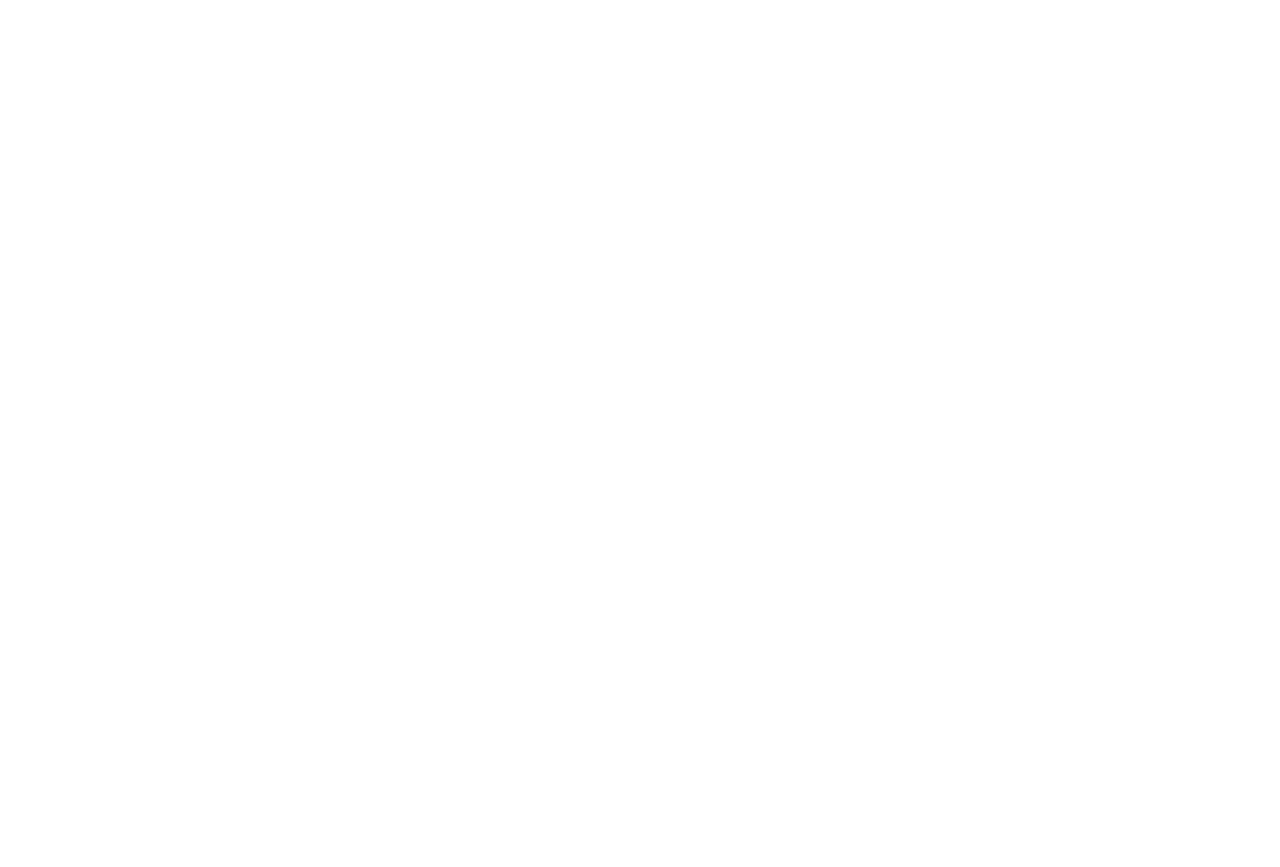
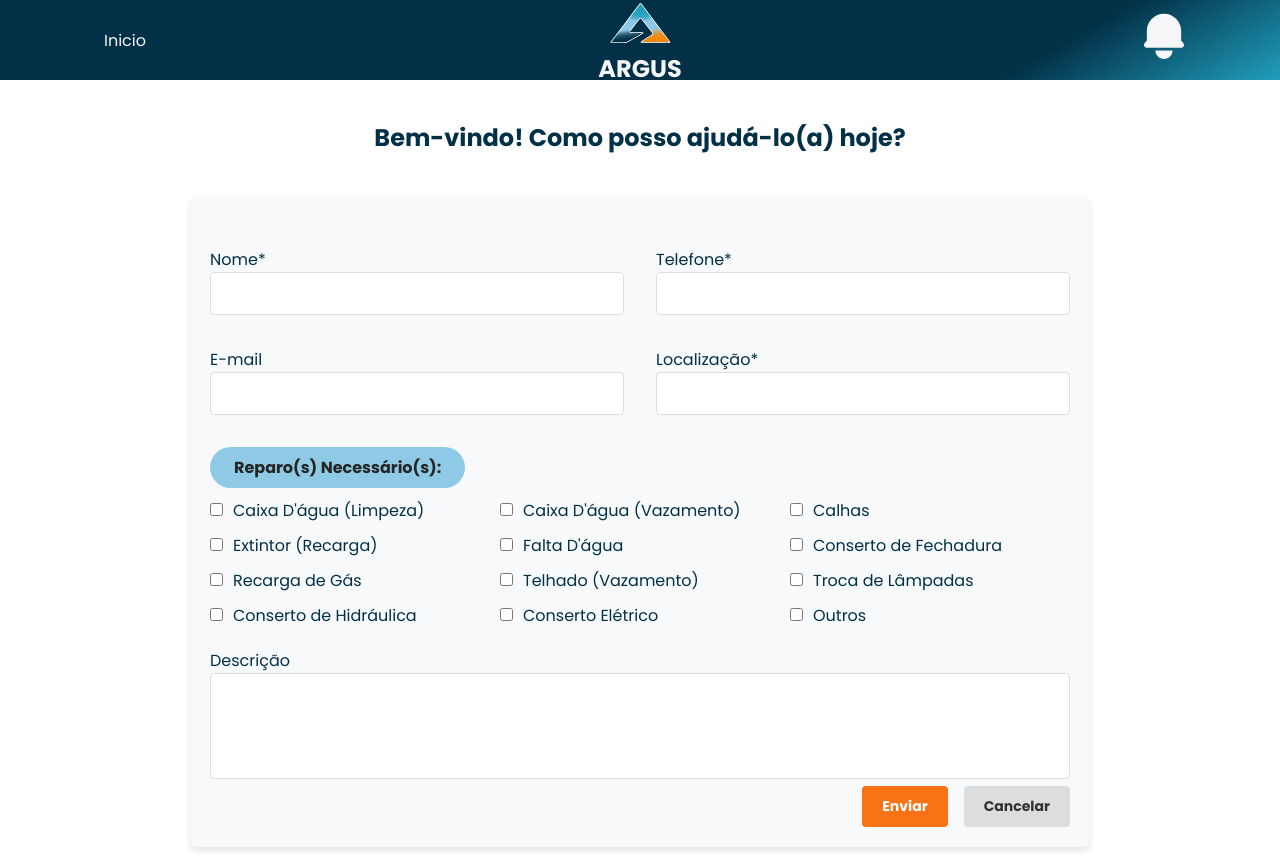
Before and after one commit to ProjetoARGUS/ReactPWA, a React (Vite) app: page /upKeep in a window 1280 px wide. Before the commit the page ends 800 px from the top, so only its background shows below. Built offline with nearby package versions, Linux system fonts and the light colour scheme.

Commit message:
Feat: UpKeep Page

```diff
--- /dev/null
+++ b/src/components/CheckBoxInput/index.jsx
@@ -0,0 +1,20 @@
+import './style.css';
+
+/* eslint-disable react/prop-types */
+export default function CheckBoxInput({ Id, Name, Label, Require }){
+    return (
+        <>
+            {Require ?
+                <div>
+                    <input type="checkbox" id={Id} name={Name} value={Id} required/>
+                    <label htmlFor={Id}>{Label}</label>
+                </div>
+                :
+                <div>
+                    <input type="checkbox" id={Id} name={Name} value={Id} />
+                    <label htmlFor={Id}>{Label}</label>
+                </div>
+            }
+        </>
+    )
+}
--- a/src/components/Header/index.jsx
+++ b/src/components/Header/index.jsx
@@ -8,9 +8,7 @@
                 <nav className="nav-menu">
                     <div className="options">
                         <ul>
-                            <li><a href=""><p>Inicio</p></a></li>
-                            <li><a href=""><p>Mediação de Conflitos</p></a></li>
-                            <li><a href=""><p>Perfil</p></a></li>
+                            <li><a href="/home"><p>Inicio</p></a></li>
                         </ul>
                     </div>
                     <div className="spacer"></div>
--- a/src/components/Header/style.css
+++ b/src/components/Header/style.css
@@ -31,7 +31,7 @@
     height: 100%;
     position: absolute;
     left: 50%;
-    transform: translateX(-50%);
+    transform: translateX(-50%) translateY(2vh);
 }
 
 .nav-menu .logo{
--- a/src/components/HomeButton/index.jsx
+++ b/src/components/HomeButton/index.jsx
@@ -1,9 +1,12 @@
 /* eslint-disable react/prop-types */
 import './style.css';
 
-export default function HomeButton({ Title, Icon }) {
+export default function HomeButton({ Title, Icon, Nav }) {
+    const onClickButton = () => {
+        window.location.href = Nav;
+    }
     return (
-        <div className="button-container">
+        <div className="button-container" onClick={onClickButton}>
             <div className="icon-container">
                 <div className="icon-overlay"></div>
                 <div className="icon"><img src={Icon} alt="icone" /></div>
--- a/src/components/HomeButton/style.css
+++ b/src/components/HomeButton/style.css
@@ -16,6 +16,7 @@
 
 .button-container:hover {
     transform: scale(1.05); /* Adiciona um leve efeito de zoom */
+    cursor: pointer;
 }
 
 /* Ícone de fundo */
--- /dev/null
+++ b/src/components/TextFieldInput/index.jsx
@@ -0,0 +1,11 @@
+/* eslint-disable react/prop-types */
+export default function TextFieldInput({ Id,Label }){
+    return (
+        <>
+            <div>
+                <label htmlFor={Id}>{Label}</label>
+                <input type="text" id={Id} name={Id} required />
+            </div>
+        </>
+    )
+}
--- a/src/pages/HomePage/index.jsx
+++ b/src/pages/HomePage/index.jsx
@@ -30,16 +30,16 @@
 
 export default function HomePage(){
     const service_items = [
-        {Icon: manutencaoIcon, Title: "Manutenção"},
-        {Icon: chatIcon, Title: "Solicitações"},
-        {Icon: financeiroIcon, Title: "Financeiro"},
-        {Icon: encomendasIcon, Title: "Encomendas"},
-        {Icon: faqIcon, Title: "Dúvidas (FAQ)"},
-        {Icon: conflitosIcon, Title: "Conflitos"},
-        {Icon: perfilIcon, Title: "Perfil"},
-        {Icon: reservasIcon, Title: "Reservas"},
-        {Icon: assembleiaIcon, Title: "Assembleia"},
-        {Icon: regrasIcon, Title: "Regras"},
+        {Icon: manutencaoIcon, Title: "Manutenção", Nav: "/upKeep"},
+        {Icon: chatIcon, Title: "Solicitações", Nav: ""},
+        {Icon: financeiroIcon, Title: "Financeiro", Nav: ""},
+        {Icon: encomendasIcon, Title: "Encomendas", Nav: ""},
+        {Icon: faqIcon, Title: "Dúvidas (FAQ)", Nav: ""},
+        {Icon: conflitosIcon, Title: "Conflitos", Nav: ""},
+        {Icon: perfilIcon, Title: "Perfil", Nav: ""},
+        {Icon: reservasIcon, Title: "Reservas", Nav: ""},
+        {Icon: assembleiaIcon, Title: "Assembleia", Nav: ""},
+        {Icon: regrasIcon, Title: "Regras", Nav: ""},
     ]
 
     const comunicados_items = [
@@ -64,6 +64,7 @@
                                     key={index}
                                     Icon={item.Icon}
                                     Title={item.Title}
+                                    Nav={item.Nav}
                                     />
                                 ))
                             }
--- a/src/pages/UpKeepPage/index.jsx
+++ b/src/pages/UpKeepPage/index.jsx
@@ -1,7 +1,77 @@
+import CheckBoxInput from '../../components/CheckBoxInput';
+import Header from '../../components/Header';
+import TextFieldInput from '../../components/TextFieldInput';
+import './style.css';
+
 export default function UpKeepPage(){
+    const checkboxes = [
+        {Id: "limpeza-caixa-dagua", Label: "Caixa D'água (Limpeza)"},
+        {Id: "vazamento-caixa-dagua", Label: "Caixa D'água (Vazamento)"},
+        {Id: "calhas", Label: "Calhas"},
+        {Id: "recarga-extintor", Label: "Extintor (Recarga)"},
+        {Id: "falta-dagua", Label: "Falta D'água"},
+        {Id: "conserto-fechadura", Label: "Conserto de Fechadura"},
+        {Id: "recarga-gas", Label: "Recarga de Gás"},
+        {Id: "vazamento-telhado", Label: "Telhado (Vazamento)"},
+        {Id: "troca-lampadas", Label: "Troca de Lâmpadas"},
+        {Id: "conserto-hidraulica", Label: "Conserto de Hidráulica"},
+        {Id: "conserto-eletrico", Label: "Conserto Elétrico"},
+        {Id: "outros", Label: "Outros"},
+    ]
+
+    const textfields = [
+        {Id: "nome", Label: "Nome*", Require: true},
+        {Id:"telefone", Label: "Telefone*", Require: true},
+        {Id: "email", Label: "E-mail", Require: false},
+        {Id: "local", Label: "Localização*", Require: true},
+    ]
+
     return (
         <>
-
+            <Header/>
+            <section className="upkeep-page">
+                <h1>Bem-vindo! Como posso ajudá-lo(a) hoje?</h1>
+                <form className='upkeep-forms' action="#" method="POST">
+                    <div className="pessoal">
+                        {
+                            textfields.map((textfield, index) => {
+                                return (
+                                    <TextFieldInput
+                                    key={index}
+                                    Label={textfield.Label}
+                                    Id={textfield.Id}
+                                    Require={textfield.Require}
+                                    />
+                                )
+                            })
+                        }
+                    </div>
+                    <fieldset>
+                        <legend>Reparo(s) Necessário(s):</legend>
+                        <section className="checkbox-group">
+                            {
+                                checkboxes.map((checkbox, index) => {
+                                    return (
+                                        <CheckBoxInput
+                                        key={index}
+                                        Id={checkbox.Id}
+                                        Label={checkbox.Label}
+                                        />
+                                    )
+                                })
+                            }
+                        </section>
+                    </fieldset>
+                    <div>
+                        <label htmlFor="description">Descrição</label>
+                        <textarea id="description" name="description" rows="4"></textarea>
+                    </div>
+                    <div className='buttons'>
+                        <button type="submit">Enviar</button>
+                        <button type="reset">Cancelar</button>
+                    </div>
+                </form>
+            </section>
         </>
     )
 }
--- /dev/null
+++ b/src/pages/UpKeepPage/style.css
@@ -0,0 +1,136 @@
+@import url(../../variables.css);
+@import url(../../font-styles.css);
+
+/* Estilização geral */
+.upkeep-page h1 {
+  margin: 2.5rem 0;
+  text-align: center;
+}
+
+.upkeep-forms {
+  width: 90%; /* Reduzido para telas menores */
+  max-width: 900px; /* Máximo para telas maiores */
+  margin: 20px auto;
+  padding: 20px;
+  background-color: #f7f9fa;
+  border-radius: 8px;
+  box-shadow: 0 4px 6px rgba(0, 0, 0, 0.1);
+  font-family: 'Arial', sans-serif;
+}
+
+/* Divisão em linhas para os 4 primeiros campos */
+.upkeep-forms .pessoal {
+  display: grid;
+  grid-template-columns: repeat(2, 1fr);
+  gap: 2rem;
+  margin: 2rem 0;
+}
+
+.upkeep-forms input[type="text"],
+.upkeep-forms input[type="email"],
+.upkeep-forms input[type="tel"],
+.upkeep-forms textarea {
+  padding: 10px;
+  border: 1px solid #ddd;
+  border-radius: 4px;
+  font-size: 14px;
+  width: 100%; /* Ocupa todo o espaço da coluna */
+}
+
+.upkeep-forms textarea {
+  resize: none;
+  width: 100%; /* Garantir 100% de largura */
+}
+
+/* Estilo dos checkboxes */
+.upkeep-forms fieldset {
+  margin-bottom: 20px;
+  border: none;
+}
+
+.upkeep-forms legend {
+  font-size: 16px;
+  font-weight: bold;
+  margin-bottom: 10px;
+  color: var(--gray);
+  background-color: var(--light-blue);
+  border-radius: 50px;
+  padding: 0.5rem 1.5rem;
+}
+
+.checkbox-group {
+  display: grid;
+  grid-template-columns: repeat(3, 1fr); /* 3 colunas */
+  gap: 10px; /* Espaçamento entre os elementos */
+}
+
+.upkeep-forms input[type="checkbox"] {
+  margin-right: 10px;
+}
+
+/* Botões de ação */
+.upkeep-page .buttons {
+  display: flex;
+  flex-wrap: wrap; /* Flexível para telas menores */
+  justify-content: flex-end;
+  gap: 1rem;
+}
+
+.upkeep-page button {
+  padding: 10px 20px;
+  font-size: 14px;
+  font-weight: bold;
+  border: none;
+  border-radius: 4px;
+  cursor: pointer;
+}
+
+.upkeep-page button[type="submit"] {
+  background-color: #f97316;
+  color: #fff;
+}
+
+.upkeep-page button[type="submit"]:hover {
+  background-color: #ea580c;
+}
+
+.upkeep-page button[type="reset"] {
+  background-color: #ddd;
+  color: #333;
+}
+
+.upkeep-page button[type="reset"]:hover {
+  background-color: #bbb;
+}
+
+
+@media (max-width: 768px) {
+  .upkeep-page h1{
+    font-size: 1rem;
+  }
+  .upkeep-forms .pessoal {
+    grid-template-columns: 1fr;
+  }
+
+  .checkbox-group {
+    grid-template-columns: repeat(2, 1fr);
+  }
+
+  .upkeep-page .buttons {
+    justify-content: center;
+  }
+}
+
+@media (max-width: 480px) {
+  .checkbox-group {
+    grid-template-columns: 1fr;
+  }
+
+  .upkeep-forms {
+    padding: 15px;
+  }
+
+  .upkeep-page button {
+    font-size: 12px; /* Ajusta tamanho do texto dos botões */
+  }
+}
--- a/src/variables.css
+++ b/src/variables.css
@@ -12,4 +12,5 @@
     --background-foreground-color: #eff1f5;
     --background-gradient-bw: -webkit-linear-gradient(270deg, var(--main-color) 20%, white 80%);
     --background-gradient-bb: -webkit-linear-gradient(300deg, var(--main-color) 80%, var(--medium-blue));
+    --gray: #252525;
 }
```
Also changed, not shown: src/components/CheckBoxInput/style.css (added).
